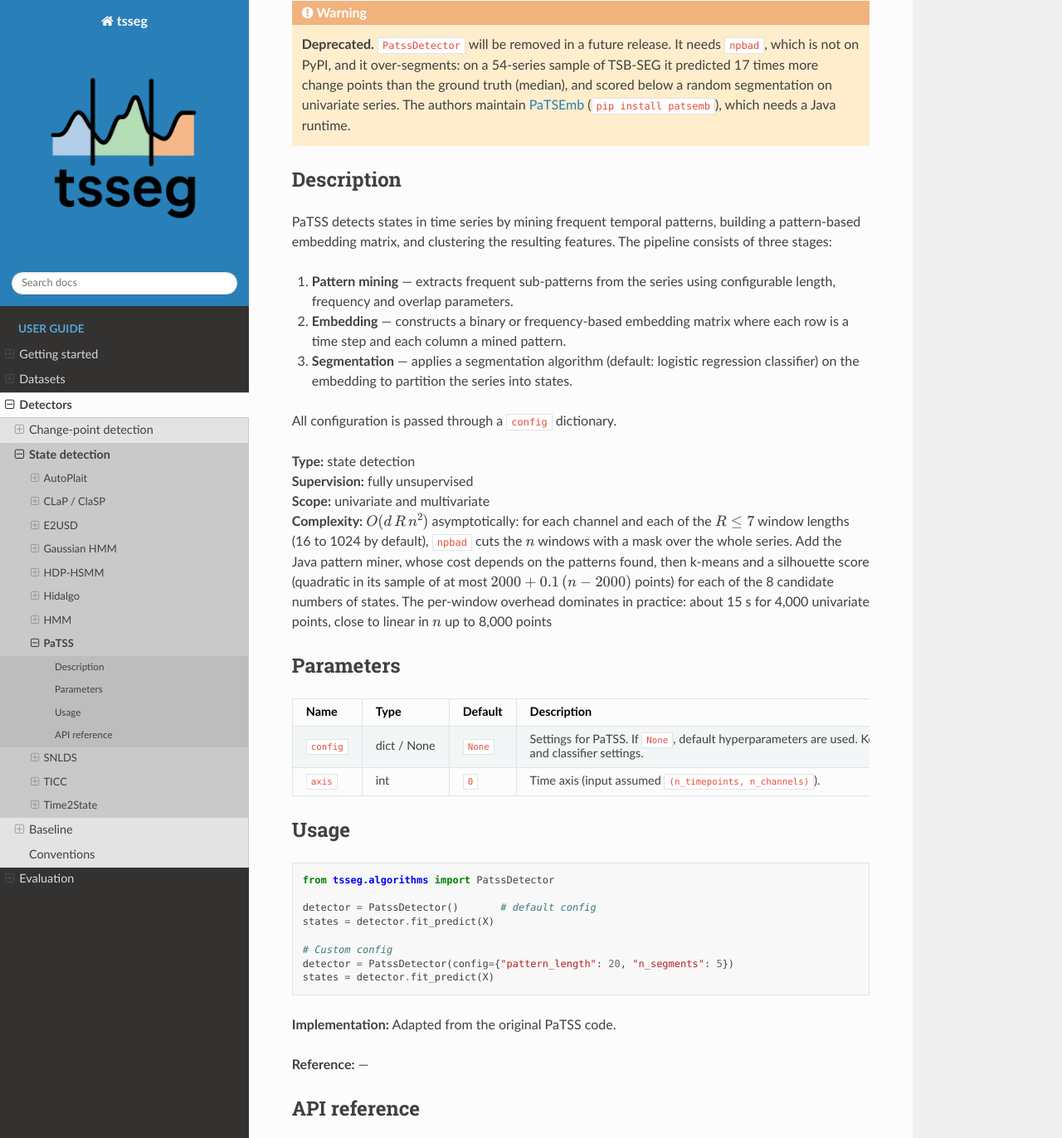
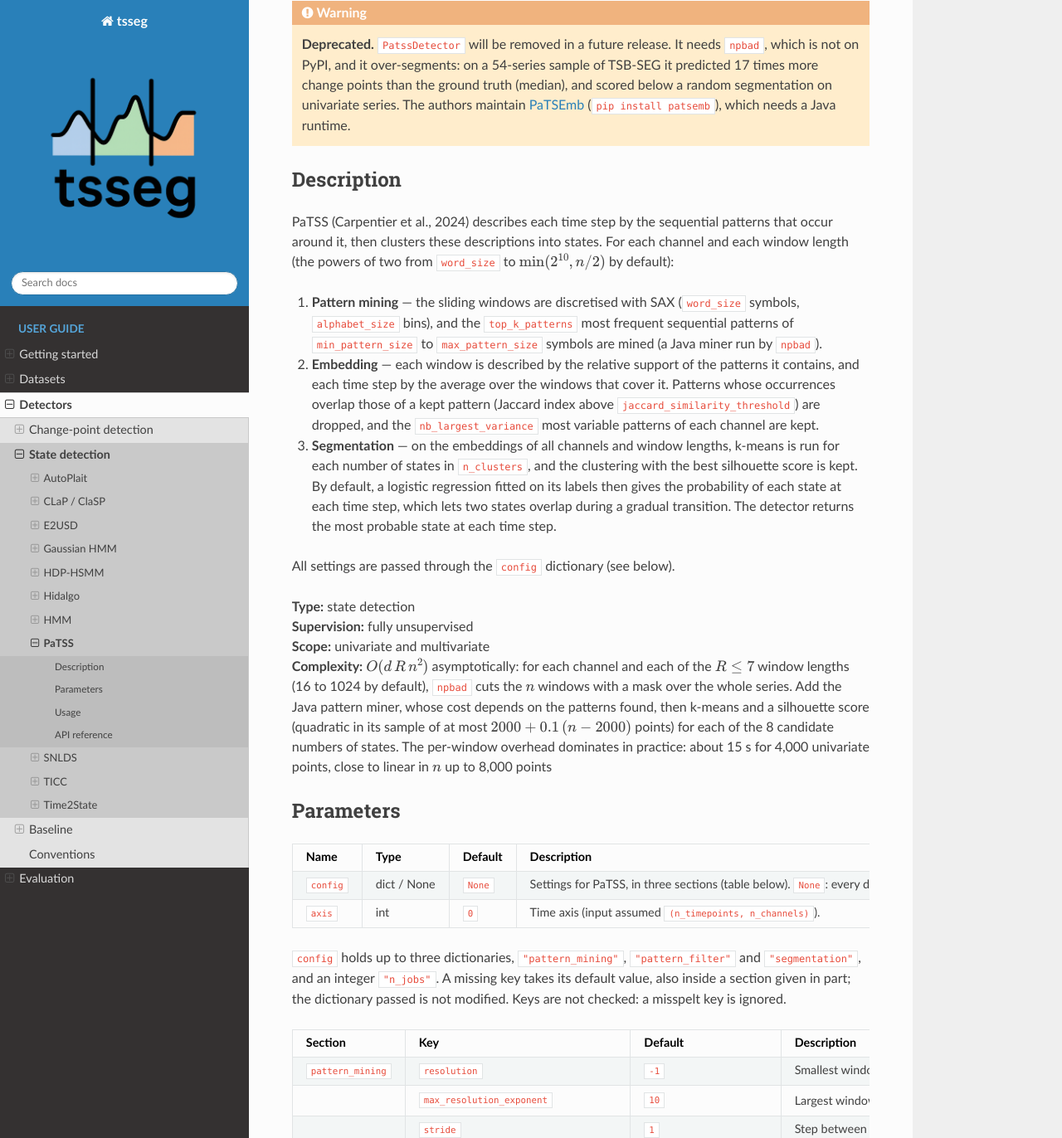
Before and after one commit to fchavelli/tsseg, a Sphinx documentation site: the page built from docs/detectors/patss.rst, in a window 1280 px wide and 1400 px high, scrolled down 207 px, cut to the strip 0-1372 px from the top of the window. Shown: the whole strip at 83% size. Built offline with Sphinx 7.4.7 and the Read the Docs theme 3.1.0, drawn with Linux system fonts in a browser that asks for light colours; pages that are not in the unit, such as notebooks, are missing from menus; some of the changed text lies outside the part shown.

Commit message:
fix(patss): complete a copy of config, return the k-means labels, document the real config keys (#66)
* test(patss): config is completed in place and shares the default dictionaries

run_patss fills the missing keys of config from its module-level defaults
in place: after predict the dictionary passed by the user, and so
get_params()['config'], holds every default, and its missing sections are
the default dictionaries themselves. The pattern mining (npbad) is replaced
by a synthetic embedding so that the tests run in the CI. The last test
checks the custom config documented on the PaTSS page.

* fix(patss): complete a copy of config, not the caller's dictionary

run_patss filled the missing keys of config in place, so the detector's
config parameter changed after predict, and the sections it added were the
module-level default dictionaries (also handed out as is when config is
None). It now deep-copies config, and each default it adds.

* test(patss): every segmentation algorithm returns one label per point

With config={'segmentation': {'algorithm': 'k_means'}}, run_patss returns
the k-means labels instead of state probabilities, and the detector takes
their argmax: predict returns a single integer.

* fix(patss): return the k-means labels as they are

The k_means segmentation algorithm gives labels, not a probability matrix:
their argmax made predict return a single integer.

* docs(patss): list the config keys the code reads and cite the paper

The page cited config keys that do not exist (pattern_length,
min_frequency, max_overlap, n_segments): the code reads three nested
sections, pattern_mining, pattern_filter and segmentation, plus n_jobs, and
ignores unknown keys, so the custom configuration example had no effect.
The page now lists every key with its default, describes the three steps
as the code runs them, gives an example that runs, and the SDM 2024
reference; the README BibTeX gets the authors, venue and DOI.

---------

Co-authored-by: fchavelli <fchavelli@users.noreply.github.com>

```diff
--- a/docs/detectors/patss.rst
+++ b/docs/detectors/patss.rst
@@ -14,18 +14,30 @@
 Description
 -----------
 
-PaTSS detects states in time series by mining frequent temporal patterns,
-building a pattern-based embedding matrix, and clustering the resulting features.
-The pipeline consists of three stages:
+PaTSS (Carpentier et al., 2024) describes each time step by the sequential
+patterns that occur around it, then clusters these descriptions into states.
+For each channel and each window length (the powers of two from ``word_size``
+to :math:`\min(2^{10}, n/2)` by default):
 
-1. **Pattern mining** — extracts frequent sub-patterns from the series using
-   configurable length, frequency and overlap parameters.
-2. **Embedding** — constructs a binary or frequency-based embedding matrix where
-   each row is a time step and each column a mined pattern.
-3. **Segmentation** — applies a segmentation algorithm (default: logistic
-   regression classifier) on the embedding to partition the series into states.
+1. **Pattern mining** — the sliding windows are discretised with SAX
+   (``word_size`` symbols, ``alphabet_size`` bins), and the
+   ``top_k_patterns`` most frequent sequential patterns of
+   ``min_pattern_size`` to ``max_pattern_size`` symbols are mined (a Java
+   miner run by ``npbad``).
+2. **Embedding** — each window is described by the relative support of the
+   patterns it contains, and each time step by the average over the windows
+   that cover it. Patterns whose occurrences overlap those of a kept pattern
+   (Jaccard index above ``jaccard_similarity_threshold``) are dropped, and the
+   ``nb_largest_variance`` most variable patterns of each channel are kept.
+3. **Segmentation** — on the embeddings of all channels and window lengths,
+   k-means is run for each number of states in ``n_clusters``, and the
+   clustering with the best silhouette score is kept. By default, a logistic
+   regression fitted on its labels then gives the probability of each state
+   at each time step, which lets two states overlap during a gradual
+   transition. The detector returns the most probable state at each time
+   step.
 
-All configuration is passed through a ``config`` dictionary.
+All settings are passed through the ``config`` dictionary (see below).
 
 | **Type:** state detection
 | **Supervision:** fully unsupervised
@@ -53,13 +65,105 @@
    * - ``config``
      - dict / None
      - ``None``
-     - Settings for PaTSS.  If ``None``, default hyperparameters are used.
-       Keys include ``"pattern_length"``, ``"min_frequency"``,
-       ``"max_overlap"``, ``"n_segments"`` and classifier settings.
+     - Settings for PaTSS, in three sections (table below). ``None``: every
+       default.
    * - ``axis``
      - int
      - ``0``
      - Time axis (input assumed ``(n_timepoints, n_channels)``).
+
+``config`` holds up to three dictionaries, ``"pattern_mining"``,
+``"pattern_filter"`` and ``"segmentation"``, and an integer ``"n_jobs"``.
+A missing key takes its default value, also inside a section given in part;
+the dictionary passed is not modified. Keys are not checked: a misspelt key
+is ignored.
+
+.. list-table::
+   :header-rows: 1
+   :widths: 18 26 16 40
+
+   * - Section
+     - Key
+     - Default
+     - Description
+   * - ``pattern_mining``
+     - ``resolution``
+     - ``-1``
+     - Smallest window length, a power of two; ``-1``: ``word_size``.
+   * -
+     - ``max_resolution_exponent``
+     - ``10``
+     - Largest window length :math:`2^{10}` (and at most :math:`n/2`).
+   * -
+     - ``stride``
+     - ``1``
+     - Step between consecutive windows.
+   * -
+     - ``word_size``
+     - ``16``
+     - Number of SAX symbols per window.
+   * -
+     - ``alphabet_size``
+     - ``3``
+     - Number of SAX bins.
+   * -
+     - ``binning_method``
+     - ``"global"``
+     - SAX bins over the whole min-max normalised series (``"global"``),
+       per window (``"local"``) or by k-means (``"kmeans"``).
+   * -
+     - ``top_k_patterns``
+     - ``25``
+     - Number of most frequent patterns mined per channel and window length.
+   * -
+     - ``min_pattern_size``, ``max_pattern_size``
+     - ``3``, ``10``
+     - Length range of the patterns, in symbols.
+   * -
+     - ``duration``
+     - ``1.2``
+     - Constraint on the relative duration of a pattern occurrence.
+   * -
+     - ``do_mdl``
+     - ``False``
+     - Filter the mined patterns by minimum description length.
+   * - ``pattern_filter``
+     - ``min_r_support``, ``max_r_support``
+     - ``0.0``, ``1.0``
+     - Range of relative support of the patterns kept.
+   * -
+     - ``jaccard_similarity_threshold``
+     - ``0.9``
+     - A pattern whose occurrences overlap those of a kept pattern beyond
+       this Jaccard index is dropped.
+   * -
+     - ``nb_largest_variance``
+     - ``50``
+     - Number of patterns kept per channel, the most variable ones.
+   * -
+     - ``do_pca``
+     - ``False``
+     - Project the embedding onto ``nb_largest_variance`` principal
+       components instead of selecting patterns.
+   * - ``segmentation``
+     - ``algorithm``
+     - ``"logistic_regression"``
+     - ``"logistic_regression"`` (k-means, then a logistic regression on its
+       labels gives the state probabilities), ``"gmm"`` (Gaussian mixture
+       and its probabilities) or ``"k_means"`` (k-means labels only).
+   * -
+     - ``regularization``
+     - ``0.1``
+     - Inverse regularisation strength ``C`` of the logistic regression;
+       ``reg_covar`` of the Gaussian mixture.
+   * -
+     - ``n_clusters``
+     - ``[2, ..., 9]``
+     - Candidate numbers of states; the best silhouette score wins.
+   * - (top level)
+     - ``n_jobs``
+     - ``1``
+     - Number of processes for the pattern mining and the clustering.
 
 Usage
 -----
@@ -71,13 +175,21 @@
    detector = PatssDetector()       # default config
    states = detector.fit_predict(X)
 
-   # Custom config
-   detector = PatssDetector(config={"pattern_length": 20, "n_segments": 5})
+   # Custom config: missing keys keep their default value
+   detector = PatssDetector(config={
+       "pattern_mining": {"word_size": 8, "top_k_patterns": 50},
+       "segmentation": {"n_clusters": [2, 3, 4]},
+   })
    states = detector.fit_predict(X)
 
-**Implementation:** Adapted from the original PaTSS code.
+**Implementation:** Adapted from the original PaTSS code (KU Leuven, MIT
+licence).
 
-**Reference:** —
+**Reference:** Carpentier, L., Feremans, L., Meert, W. & Verbeke, M. (2024).
+*Pattern-based Time Series Semantic Segmentation with Gradual State
+Transitions.* Proceedings of the 2024 SIAM International Conference on Data
+Mining (SDM), 316–324. `doi:10.1137/1.9781611978032.36
+<https://doi.org/10.1137/1.9781611978032.36>`_
 
 API reference
 -------------
```
Also changed, not shown: docs/changelog.rst (+12 -0 lines), tsseg/algorithms/patss/README.md, 3 other files.
